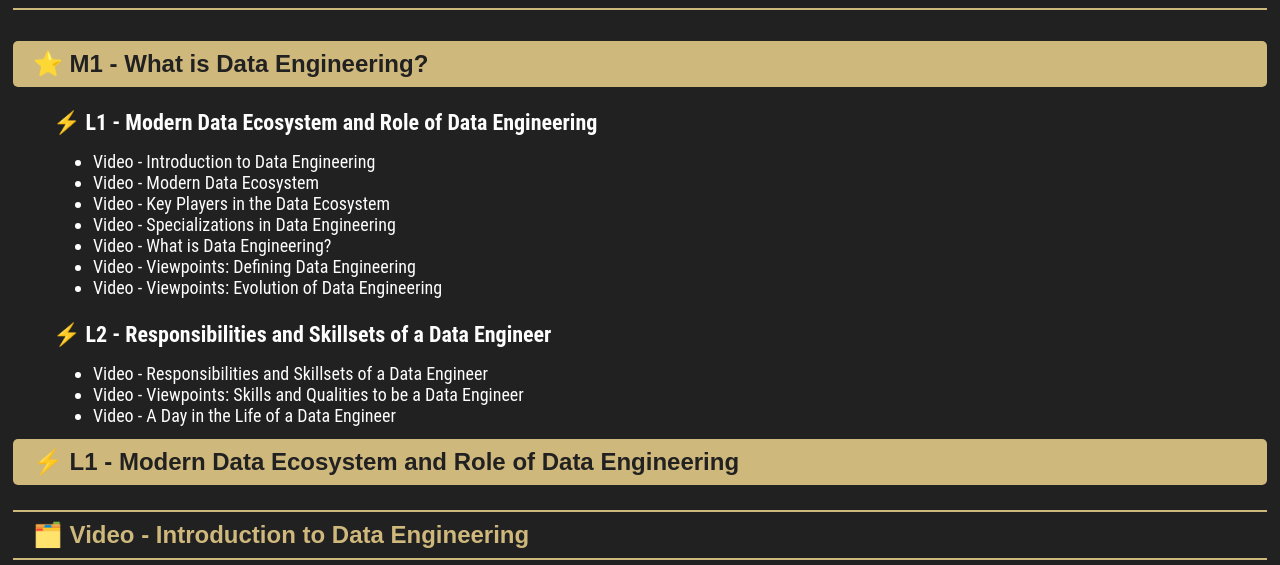
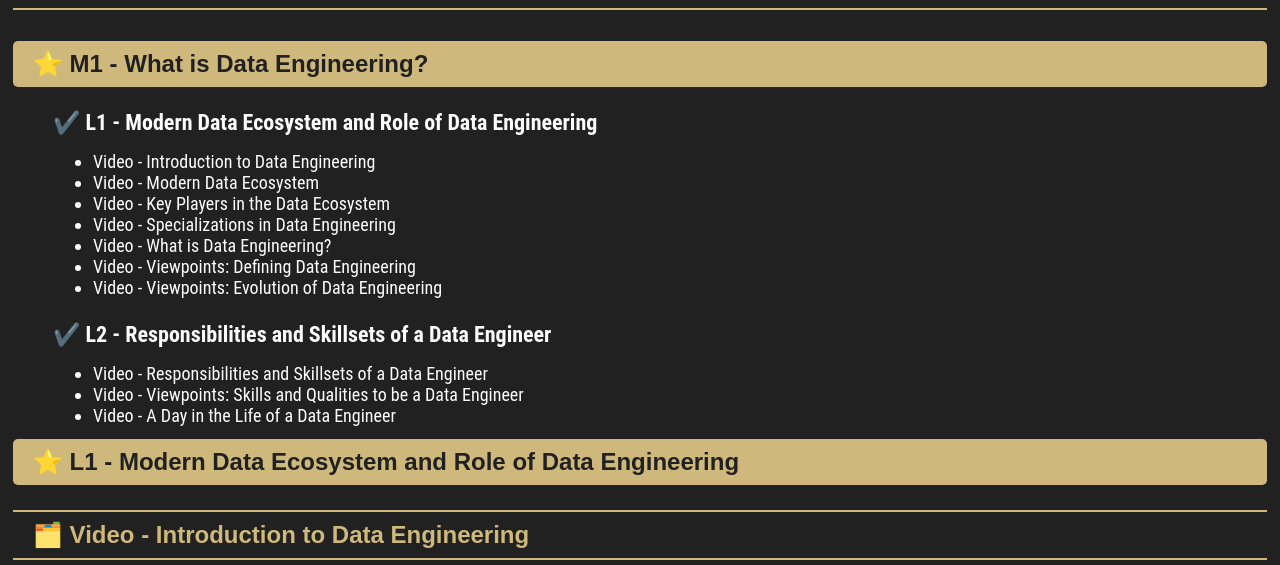
Before and after one commit to milanfx/milanfx.github.io, a Jekyll site: the page built from M1-Lab1.md, in a window 1280 px wide and 900 px high. Shown: the part 160-725 px from the top of the window. Built offline with Jekyll 4.4.1, drawn with Linux system fonts in a browser that asks for light colours; some of the changed text lies outside the part shown.

Commit message:
Update section headers from ⚡️ to ⭐️

```diff
--- a/M1-Lab1.md
+++ b/M1-Lab1.md
@@ -7,7 +7,7 @@ permalink: /M1C1/
 
 ## ⭐️ M1 - What is Data Engineering?
 
-#### ⚡️ L1 - Modern Data Ecosystem and Role of Data Engineering
+#### ✔️ L1 - Modern Data Ecosystem and Role of Data Engineering
 - Video - Introduction to Data Engineering
 - Video - Modern Data Ecosystem
 - Video - Key Players in the Data Ecosystem
@@ -16,12 +16,12 @@ permalink: /M1C1/
 - Video - Viewpoints: Defining Data Engineering
 - Video - Viewpoints: Evolution of Data Engineering
 
-#### ⚡️ L2 - Responsibilities and Skillsets of a Data Engineer
+#### ✔️ L2 - Responsibilities and Skillsets of a Data Engineer
 - Video - Responsibilities and Skillsets of a Data Engineer
 - Video - Viewpoints: Skills and Qualities to be a Data Engineer
 - Video - A Day in the Life of a Data Engineer
 
-## ⚡️ L1 - Modern Data Ecosystem and Role of Data Engineering
+## ⭐️ L1 - Modern Data Ecosystem and Role of Data Engineering
 
 ### 🗂️ Video - Introduction to Data Engineering
 
@@ -494,7 +494,7 @@ permalink: /M1C1/
 
 ### 🗂️ Video - Viewpoints: Evolution of Data Engineering
 
-## ⚡️ L2 - Responsibilities and Skillsets of a Data Engineer
+## ⭐️ L2 - Responsibilities and Skillsets of a Data Engineer
 
 ### 🗂️ Video - Responsibilities and Skillsets of a Data Engineer
 
```
